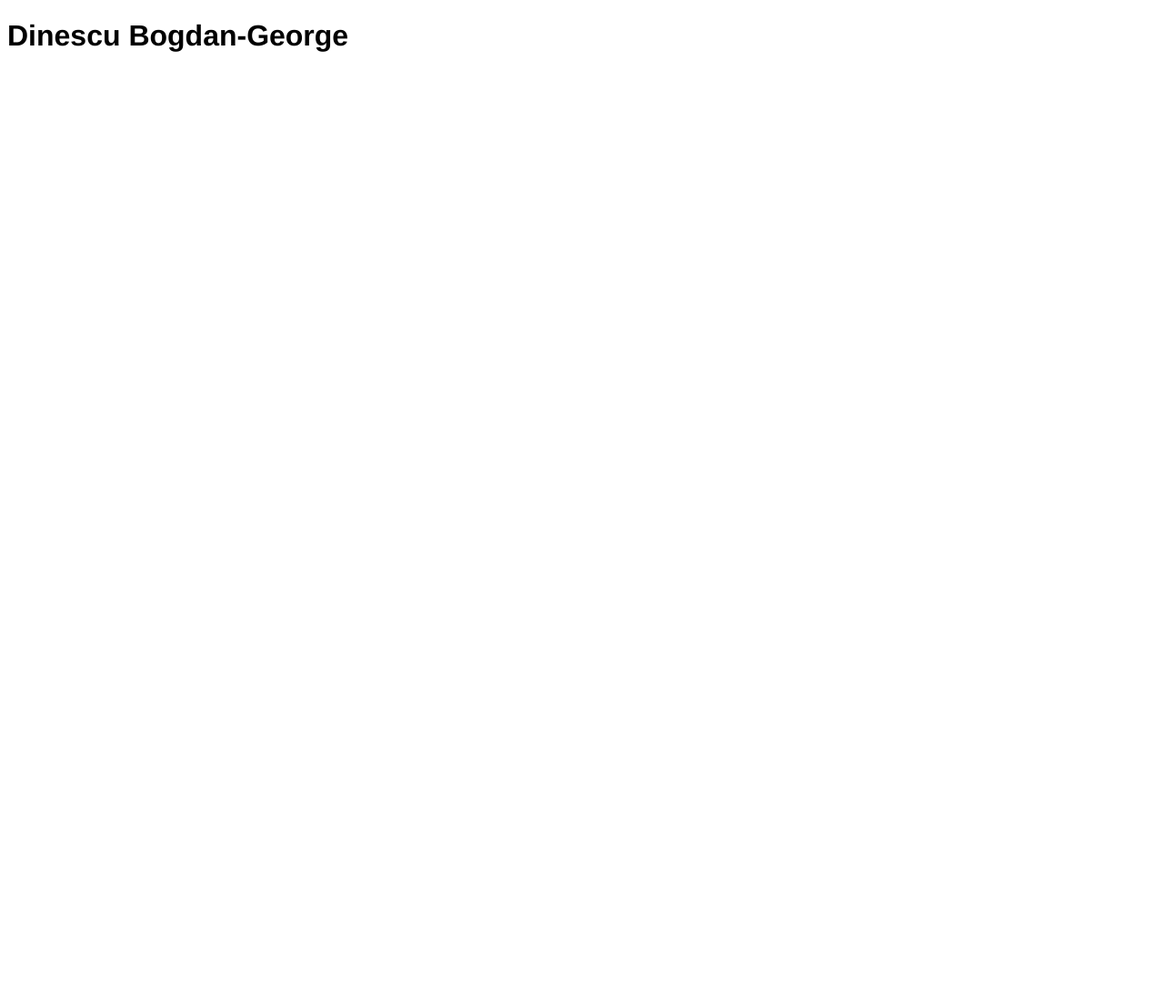
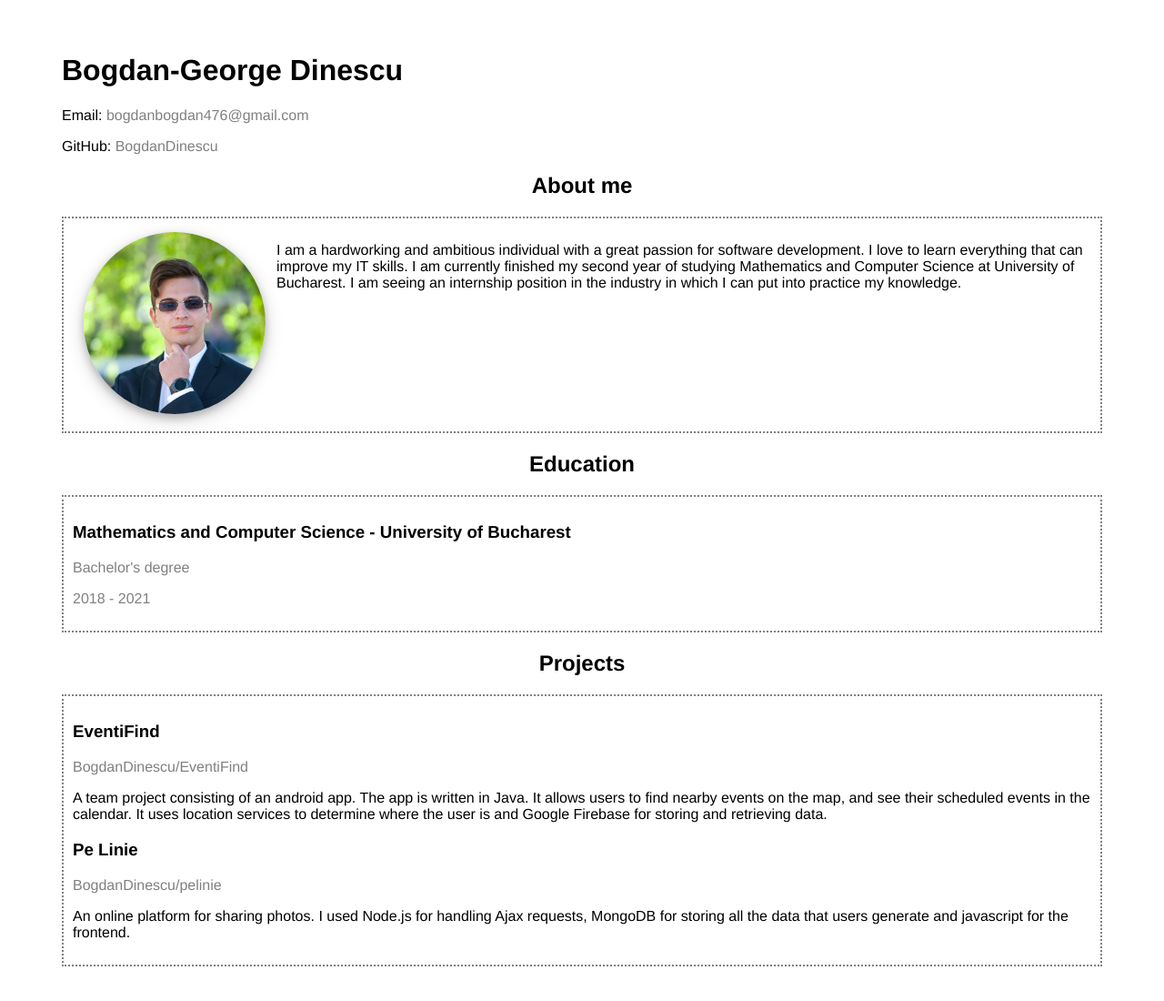
Before and after one commit to BogdanDinescu/BogdanDinescu.github.io, a plain HTML site: page index.html in a window 1280 px wide. Shown: the whole page at 91% size. Before the commit the page ends 800 px from the top, so only its background shows below. Drawn offline with Linux system fonts and the light colour scheme.

Commit message:
About me, Eucation, Projects

```diff
--- a/index.html
+++ b/index.html
@@ -1,11 +1,51 @@
 <!DOCTYPE html>
 <meta charset="UTF-8">
 <html>
-<head>
-<link rel="stylesheet" type="text/css" href="style.css">
-<title>Dinescu Bogdan-George</title>
-</head>
-<body>
-<h1>Dinescu Bogdan-George</h1>
-</body>
+	<head>
+		<link rel="stylesheet" type="text/css" href="style.css">
+		<title>Bogdan-George Dinescu</title>
+	</head>
+	<body>
+
+	<header>
+		<h1>Bogdan-George Dinescu</h1>
+		<p>Email: <a href="mailto:bogdanbogdan476@gmail.com">bogdanbogdan476@gmail.com</a></p>
+		<p>GitHub: <a href="https://github.com/BogdanDinescu" target="_blank">BogdanDinescu</a></p>
+	</header>
+
+	<h2>About me</h2>
+
+	<section class="flex">
+		<div class="profile">
+			<img src="eu.jpg">
+		</div>
+		<p>I am a hardworking and ambitious individual with a great passion for software development.
+		I love to learn everything that can improve my IT skills.
+		I am currently finished my second year of studying Mathematics and Computer Science at University of Bucharest.
+		I am seeing an internship position in the industry in which I can put into practice my knowledge.</p>
+	</section>
+
+	<h2>Education</h2>
+	<section>
+		<h3>Mathematics and Computer Science - University of Bucharest</h3>
+		<p class="subtext">Bachelor's degree</p>
+		<p class="subtext">2018 - 2021</p>
+	</section>
+
+	<h2>Projects</h2>
+	<section>
+		<h3>EventiFind</h3>
+		<a href="https://github.com/BogdanDinescu/EventiFind">BogdanDinescu/EventiFind</a>
+		<p>A team project consisting of an android app. The app is written in Java.
+		It allows users to find nearby events on the map, and see their scheduled events in the calendar.
+		It uses location services to determine where the user is and Google Firebase for storing and retrieving data.</p>
+		<h3>Pe Linie</h3>
+		<a href="https://github.com/BogdanDinescu/pelinie">BogdanDinescu/pelinie</a>
+		<p>An online platform for sharing photos.
+		I used Node.js for handling Ajax requests, MongoDB for storing all the data that users generate and javascript for the frontend.</p>
+	</section>
+	<footer>
+
+	</footer>
+	</body>
 </html>
--- a/style.css
+++ b/style.css
@@ -1,3 +1,73 @@
 body{
 	font-family: Helvetica, Arial, sans-serif;
+	padding-top: 30px;
+	padding-bottom: 30px;
+	padding-left: 60px;
+	padding-right: 60px;
 }
+
+@media screen and (max-width: 600px) {
+  body {
+    font-size: 5vw;
+	padding-top: 5px;
+	padding-bottom: 5px;
+	padding-left: 10px;
+	padding-right: 10px
+  }
+}
+
+h2 {
+	text-align: center;
+}
+
+.flex {
+	display: inline-flex;
+	flex-wrap: wrap;
+	flex-direction: row;
+}
+
+.profile {
+	flex: 1;
+	text-align: center;
+}
+
+.profile > img {
+	width: 200px;
+	border-radius: 100%;
+	margin: 5px;
+	box-shadow: 0 4px 8px 0 rgba(0, 0, 0, 0.2), 0 6px 20px 0 rgba(0, 0, 0, 0.19);
+}
+
+.flex > p {
+	flex: 4;
+}
+
+.subtext {
+	color: grey
+}
+
+section {
+	padding: 10px;
+	border: 2px grey;
+	border-style: dotted;
+}
+
+a:link {
+  text-decoration: none;
+  color: grey;
+}
+
+a:visited {
+  text-decoration: none;
+  color: grey;
+}
+
+a:hover {
+  text-decoration: none;
+  color: grey;
+}
+
+a:active {
+  text-decoration: none;
+  color: grey;
+}
```
Also changed, not shown: eu.jpg (added).
